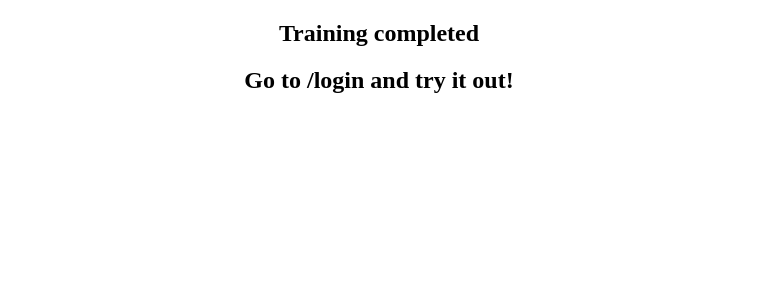
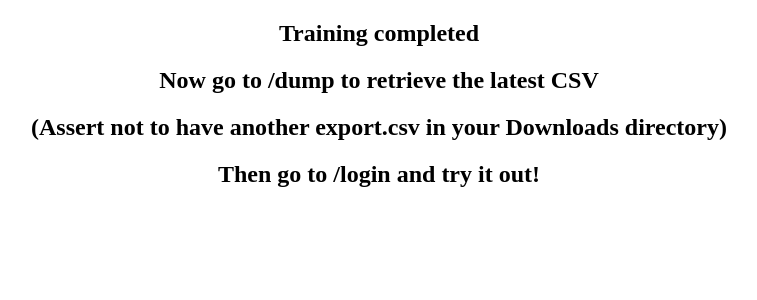
Before and after one commit to delcanovega/KSLogin, a Flask app: template templates/training_done.html in a window 1280 px wide. Shown: the top 300 px of the page, without its empty margins (261-1018 px from the left). Run offline with Flask 2, Linux system fonts and the light colour scheme; the template is opened without the code that fills it, so the values that code supplies are empty.

Commit message:
HTML updated

```diff
--- a/main.py
+++ b/main.py
@@ -18,10 +18,6 @@ class DataDoc(Document):
     config_database = 'kslogin'
     config_collection = 'data'
 
-class UsersDoc(Document):
-    config_database = 'kslogin'
-    config_collection = 'users'
-
 class WordsDoc(Document):
     config_database = 'kslogin'
     config_collection = 'words'
@@ -29,8 +25,7 @@ class WordsDoc(Document):
 @app.route("/")
 def index():
     # Pequeno 'about'
-    # Accesos a /train y /login
-    return "Work in progress"
+    return render_template("index.html")
 
 @app.route("/initdb")
 def init_db():
--- a/static/style.css
+++ b/static/style.css
@@ -4,6 +4,9 @@ h1 {
 h2 {
     text-align: center;
 }
+ul {
+    text-align: center;
+}
 form {
     display: inline-block;
     text-align: center;
--- a/templates/train.html
+++ b/templates/train.html
@@ -1,3 +1,3 @@
 <!doctype html>
-<h1>Training section</h1>
 <link rel="stylesheet" type="text/css" href="{{url_for('static', filename='style.css')}}">
+<p>Nothing to see here (yet)</p>
--- a/templates/training_done.html
+++ b/templates/training_done.html
@@ -3,6 +3,8 @@
     <body>
         <link rel="stylesheet" type="text/css" href="{{url_for('static', filename='style.css')}}">
         <h2>Training completed</h2>
-        <h2>Go to /login and try it out!</h2>
+        <h2>Now go to /dump to retrieve the latest CSV</h2>
+        <h2>(Assert not to have another export.csv in your Downloads directory)</h2>
+        <h2>Then go to /login and try it out!</h2>
     </body>
 </html>
```
